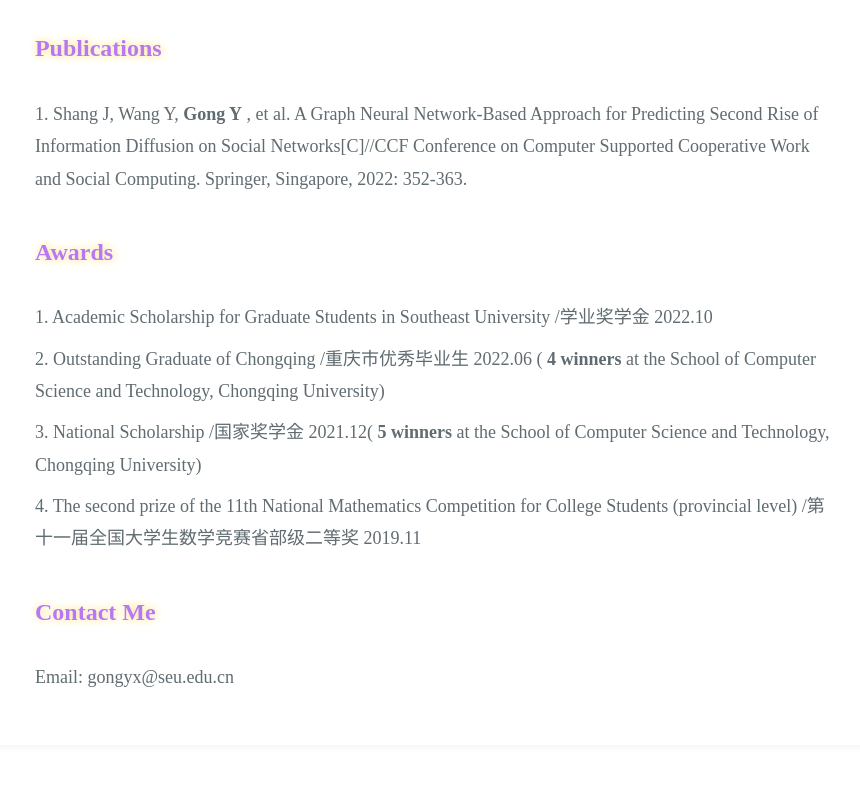
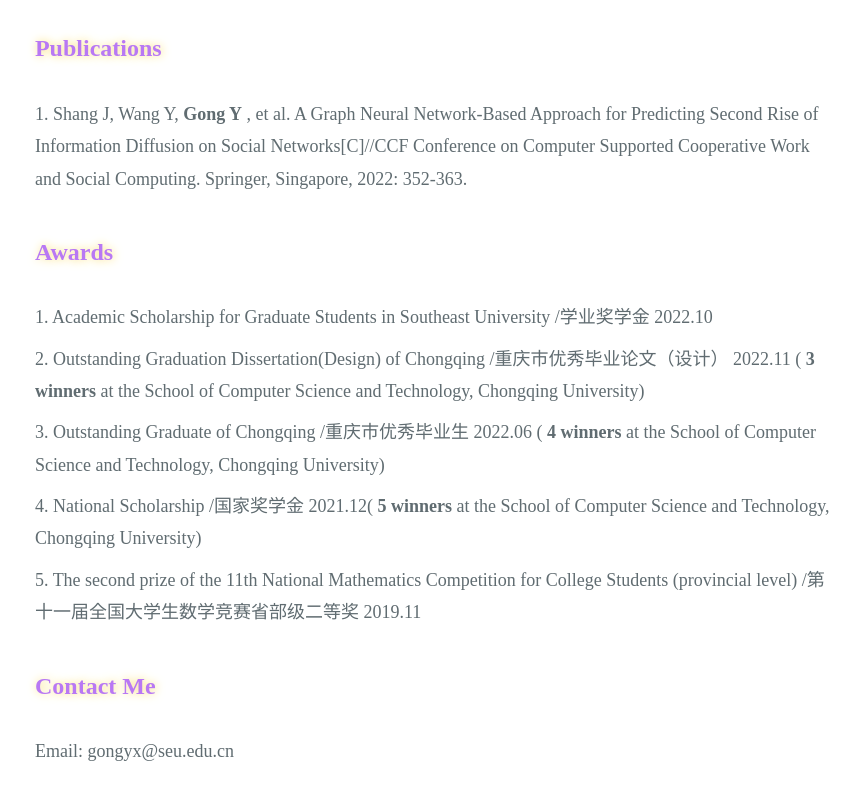
Before and after one commit to Gongyuxin20/Gongyuxin20.github.io, a plain HTML site: page index.html in a window 1280 px wide. Shown: the part 923-1723 px from the top of the page, without its empty margins (342-1202 px from the left). Before the commit the page ends 1668 px from the top, so only its background shows below. Drawn offline with Linux system fonts and the light colour scheme.

Commit message:
update 202211

```diff
--- a/index.html
+++ b/index.html
@@ -229,11 +229,13 @@
 
         <div class="detail-title">Publications</div>
         <div class="detail-doc">1. Shang J, Wang Y, <b> Gong Y</b> , et al. A Graph Neural Network-Based Approach for Predicting Second Rise of Information Diffusion on Social Networks[C]//CCF Conference on Computer Supported Cooperative Work and Social Computing. Springer, Singapore, 2022: 352-363.</div>
+
         <div class="detail-title">Awards</div>
         <div class="detail-doc">1. Academic Scholarship for Graduate Students in Southeast University /学业奖学金 2022.10</div>
-        <div class="detail-doc">2. Outstanding Graduate of Chongqing /重庆市优秀毕业生 2022.06 ( <b> 4 winners </b> at the School of Computer Science and Technology, Chongqing University)</div>
-        <div class="detail-doc">3. National Scholarship /国家奖学金 2021.12(<b> 5 winners </b> at the School of Computer Science and Technology, Chongqing University)</div>
-        <div class="detail-doc">4. The second prize of the 11th National Mathematics Competition for College Students (provincial level) /第十一届全国大学生数学竞赛省部级二等奖 2019.11</div>
+        <div class="detail-doc">2. Outstanding Graduation Dissertation(Design) of Chongqing /重庆市优秀毕业论文（设计） 2022.11 ( <b> 3 winners </b> at the School of Computer Science and Technology, Chongqing University)</div>
+        <div class="detail-doc">3. Outstanding Graduate of Chongqing /重庆市优秀毕业生 2022.06 ( <b> 4 winners </b> at the School of Computer Science and Technology, Chongqing University)</div>
+        <div class="detail-doc">4. National Scholarship /国家奖学金 2021.12(<b> 5 winners </b> at the School of Computer Science and Technology, Chongqing University)</div>
+        <div class="detail-doc">5. The second prize of the 11th National Mathematics Competition for College Students (provincial level) /第十一届全国大学生数学竞赛省部级二等奖 2019.11</div>
         <div class="detail-title">Contact Me</div>
         <div class="detail-doc">Email: gongyx@seu.edu.cn</div>
 
```
